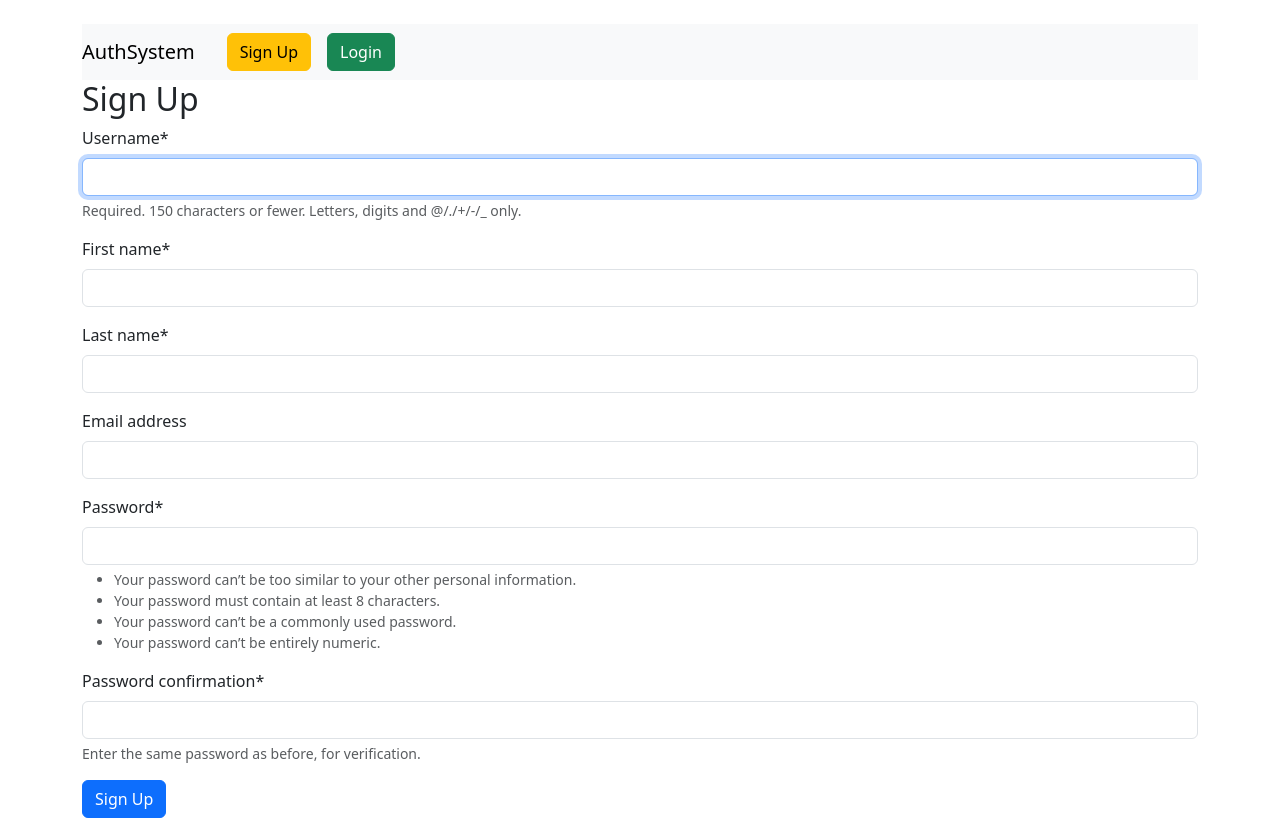
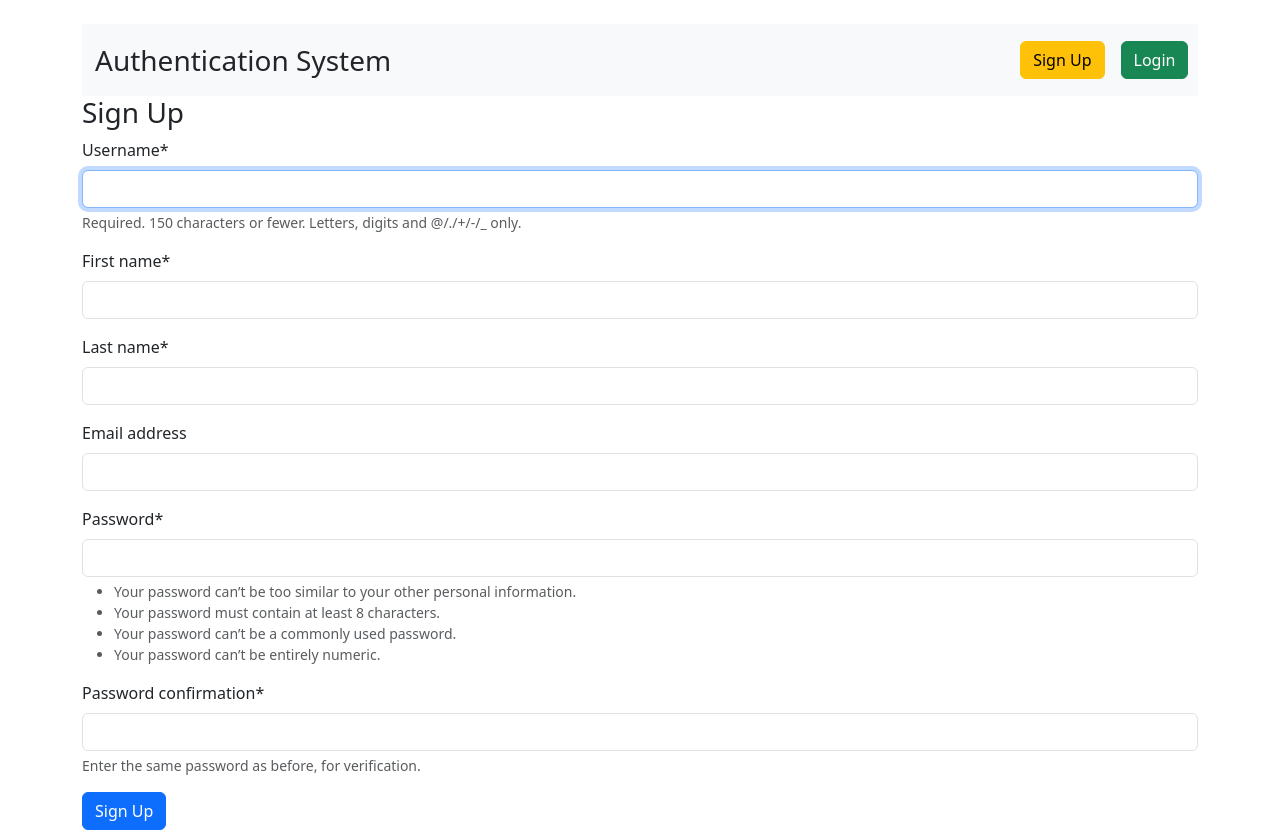
Before and after one commit to Asif294/authentication_all, a Django app: page / in a window 1280 px wide. Run offline with Django 5.2, Linux system fonts and the light colour scheme; some libraries are stand-ins or nearby versions.

Commit message:
authorization_system

```diff
--- a/authApp/templates/profile.html
+++ b/authApp/templates/profile.html
@@ -1,7 +1,9 @@
 {% extends 'base.html' %}
 {% load crispy_forms_tags %}
 {% block content %}
+
     <h2>Welcome To Profile</h2>
+
     <a class="btn btn-primary" href="{% url 'change_pass' %}">Change Your Password with old password</a>
     <a class="btn btn-danger text-white" href="{% url 'pass_change2' %}">Change Your Password without old password</a>
     <form method="post">
--- a/authApp/templates/register.html
+++ b/authApp/templates/register.html
@@ -1,7 +1,7 @@
 {% extends 'base.html' %}
 {% load crispy_forms_tags %}
 {% block content %}
-    <h2>Sign Up</h2>
+    <h3>Sign Up</h3>
     <form method="post">
         {% csrf_token %}
         {{ form | crispy }}
--- a/authApp/views.py
+++ b/authApp/views.py
@@ -16,22 +16,25 @@ def register(request):
     return render(request,'register.html',{'form':form,'type':'Sign '})
 
 def userlogin(request):
-    if request.method=="POST":
-        form=AuthenticationForm(request,request.POST)
+    if request.method == "POST":
+        form = AuthenticationForm(request, request.POST)
         if form.is_valid():
-            user_name=form.cleaned_data['username']
-            user_pass=form.cleaned_data['password']
-            user=authenticate(username=user_name,password=user_pass)
+            user_name = form.cleaned_data['username']
+            user_pass = form.cleaned_data['password']
+            user = authenticate(username=user_name, password=user_pass)
             if user is not None:
                 login(request, user)
                 messages.success(request, 'Logged in successfully')
                 return redirect('profile')
             else:
-                messages.warning(request,'Login infortaion is Incorrect')
-                return redirect('register')
+                messages.warning(request, 'Login information is incorrect')
+                return redirect('userlogin')
+        else:
+            messages.error(request, 'Invalid login credentials')
+            return render(request, 'login.html', {'form': form, 'type': 'Login'})
     else:
-        form=AuthenticationForm()
-        return render(request,'login.html',{'form':form,'type':'Login'})
+        form = AuthenticationForm()
+        return render(request, 'login.html', {'form': form, 'type': 'Login'})
 
 def profile(request):
     return render(request,'profile.html')
@@ -42,11 +45,11 @@ def profileUpdate(request):
         form=forms.changeuserdata (request.POST, instance=request.user)
         if form.is_valid():
             form.save()
-            messages.success(request,'profile Updated successfully')
+            messages.success(request,'Profile Updated successfully')
             return redirect('profile')
     else:
         form=forms.changeuserdata(instance=request.user)
-    return render(request,'update_profile.html',{'form':form,})
+    return render(request,'Update_profile.html',{'form':form,})
 
 def change_pass(request):
     if request.method == 'POST':
--- a/templates/base.html
+++ b/templates/base.html
@@ -4,25 +4,35 @@
   <head>
     <meta charset="utf-8">
     <meta name="viewport" content="width=device-width, initial-scale=1">
-    <title> demo</title>
+    <title>Authentication System</title>
     <link href="https://cdn.jsdelivr.net/npm/bootstrap@5.3.3/dist/css/bootstrap.min.css" rel="stylesheet" integrity="sha384-QWTKZyjpPEjISv5WaRU9OFeRpok6YctnYmDr5pNlyT2bRjXh0JMhjY6hW+ALEwIH" crossorigin="anonymous">
   </head>
   <body>
+    {% for i in messages %}
+    <div class=" ">
+      <h3 class="text-success text-{{i.tags}}">{{i}}</h3>
+    </div>
+    {% endfor %}
+    <div class="container mt-4  ">
+    <nav class="navbar  navbar-expand-lg navbar-light bg-light " >
+      <div>
 
-    <div class="container mt-4">
-    <nav class="navbar navbar-expand-lg navbar-light bg-light">
-        <a class="navbar-brand" href="">AuthSystem</a>
-
+        {% if user.is_authenticated %}
+         <a class ="btn fs-3" href="{% url "profile" %}">Authentication System</a>
+         {% else %}
+         <a class ="btn fs-3" href="">Authentication System</a>
+         {% endif %}
+        </div>
         <div class="collapse navbar-collapse">
-            <ul class="navbar-nav ml-auto">
+            <ul class="navbar-nav ml-auto" style="margin-left:600px">
                 {% if user.is_authenticated %}
                     <li class="nav-item mx-3">
-                        <a class="nav-lin  btn btn-success" href="{% url "profileUpdate" %}">Profile</a>
+                        <a class="nav-lin  btn btn-success" href="{% url "profileUpdate" %}">Edit Profile</a>
                     </li>
                     <li class="nav-item">
                         <a class="nav-lin btn btn-warning" href="{% url "user_logout" %}">Logout</a>
                     </li>
-                {% else %}
+                 {% else %}
                     <li class="nav-item mx-3">
                         <a class="nav-lin btn btn-warning" href="{% url 'register' %}">Sign Up</a>
                     </li>
@@ -31,17 +41,16 @@
                     </li>
                 {% endif %}
             </ul>
-        </div>
+          </div>
     </nav>
+
+
+
 
         {% block content %}
         {% endblock %}
 
-    {% for i in messages %}
-      <div class=" ">
-        <h3 class="text-success text-{{i.tags}}">{{i}}</h3>
-      </div>
-      {% endfor %}
+
 
     </div>
     <script src="https://cdn.jsdelivr.net/npm/bootstrap@5.3.3/dist/js/bootstrap.bundle.min.js" integrity="sha384-YvpcrYf0tY3lHB60NNkmXc5s9fDVZLESaAA55NDzOxhy9GkcIdslK1eN7N6jIeHz" crossorigin="anonymous"></script>
```
Also changed, not shown: db.sqlite3.
